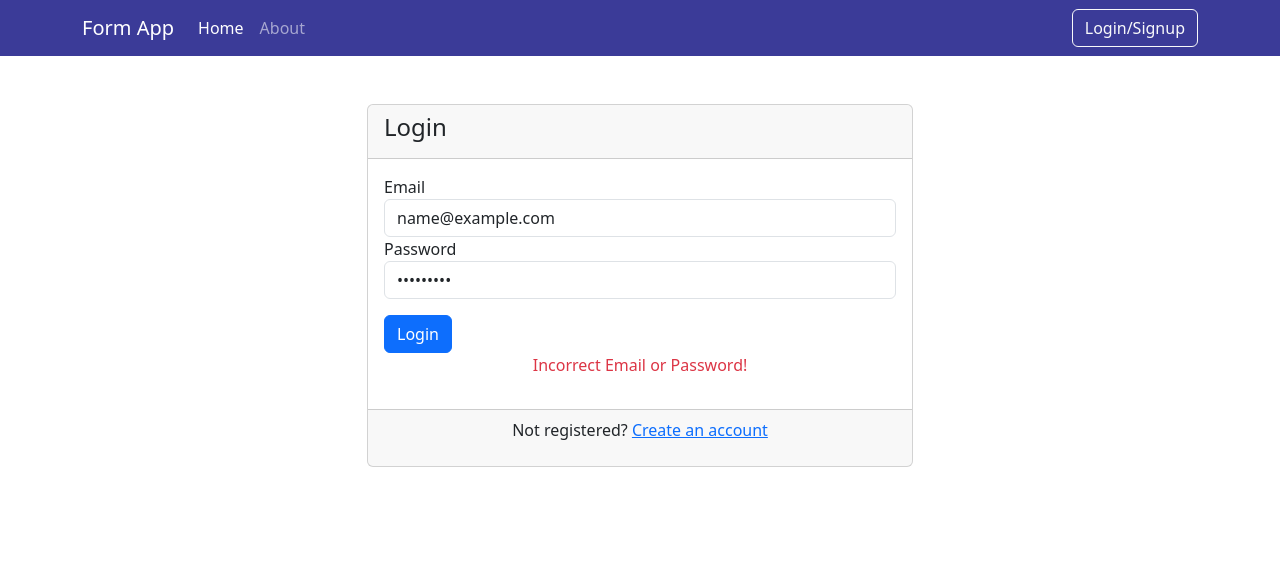
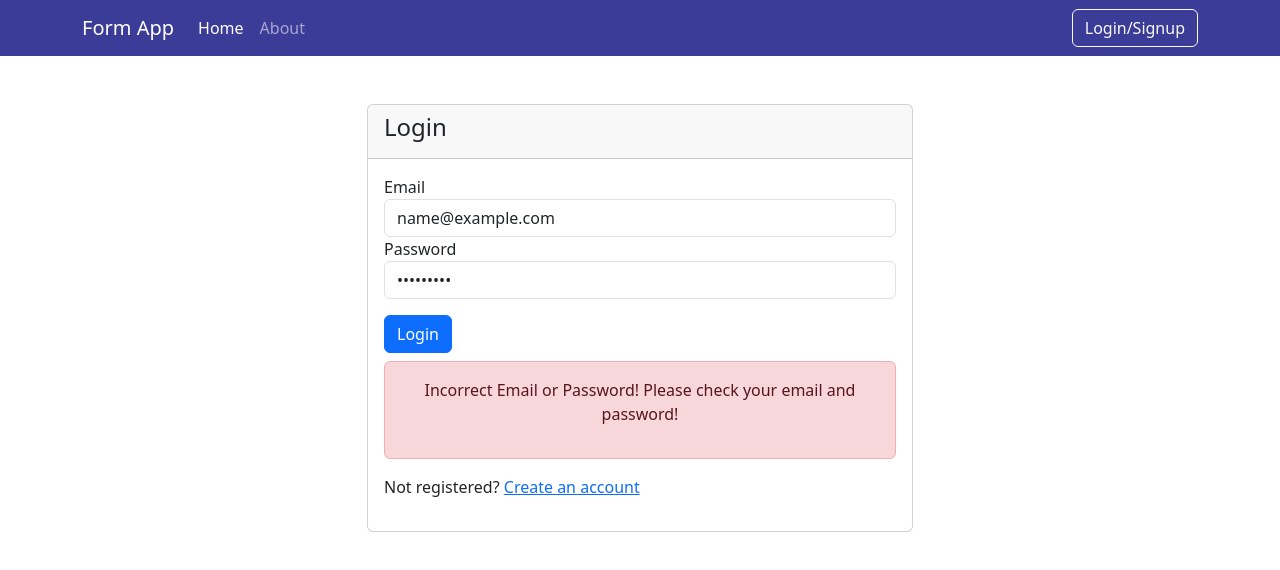
Before and after one commit to parth2187/angular-forms, an Angular app: page /auth in a window 1280 px wide. Both pictures are taken after typing "name@example.com", "Sample123" into the empty fields and a click on the button "Login". Shown: the top 570 px of the page. Built offline with nearby package versions, Linux system fonts and the light colour scheme; data requests are answered from the project's data file.

Commit message:
feat: Improve login error alert message

```diff
--- a/src/app/auth-page/auth-page.component.html
+++ b/src/app/auth-page/auth-page.component.html
@@ -19,10 +19,12 @@
                 <button type="submit" class="mt-3 btn btn-primary ">Login</button>
               </div>
             </form>
-            <p class="text-danger text-center" *ngIf="isLoginFailed">Incorrect Email or Password! </p>
-            <p *ngIf="isSuccess" class="text-success text-center">Login Successful, Redirecting to Home page</p>
-          </div>
-          <div class="card-footer text-center">
+            <div class="alert alert-danger mt-2" *ngIf="isLoginFailed">
+              <p class="text-center">Incorrect Email or Password! Please check your email and password!</p>
+              </div>
+            <div class="alert alert-success mt-2" *ngIf="isSuccess">
+              <p class="text-center">Login Successful!</p>
+            </div>
             <p>Not registered? <a routerLink="/signup">Create an account</a></p>
           </div>
         </div>
--- a/src/app/auth-page/auth-page.component.ts
+++ b/src/app/auth-page/auth-page.component.ts
@@ -30,7 +30,7 @@ export class AuthPageComponent {
         });
         if (user) {
           this.authService.setLoggedIn(true);
-          this.router.navigate(['/home']);
+          this.router.navigate(['/form']);
           this.isSuccess = true;
         } else {
           this.authService.setLoggedIn(false);
@@ -45,7 +45,7 @@ export class AuthPageComponent {
       }
     );
       if(this.authService.isLoggedIn){
-        this.router.navigate(['/home']);
+        this.router.navigate(['/form']);
       }
   }
 }
```
